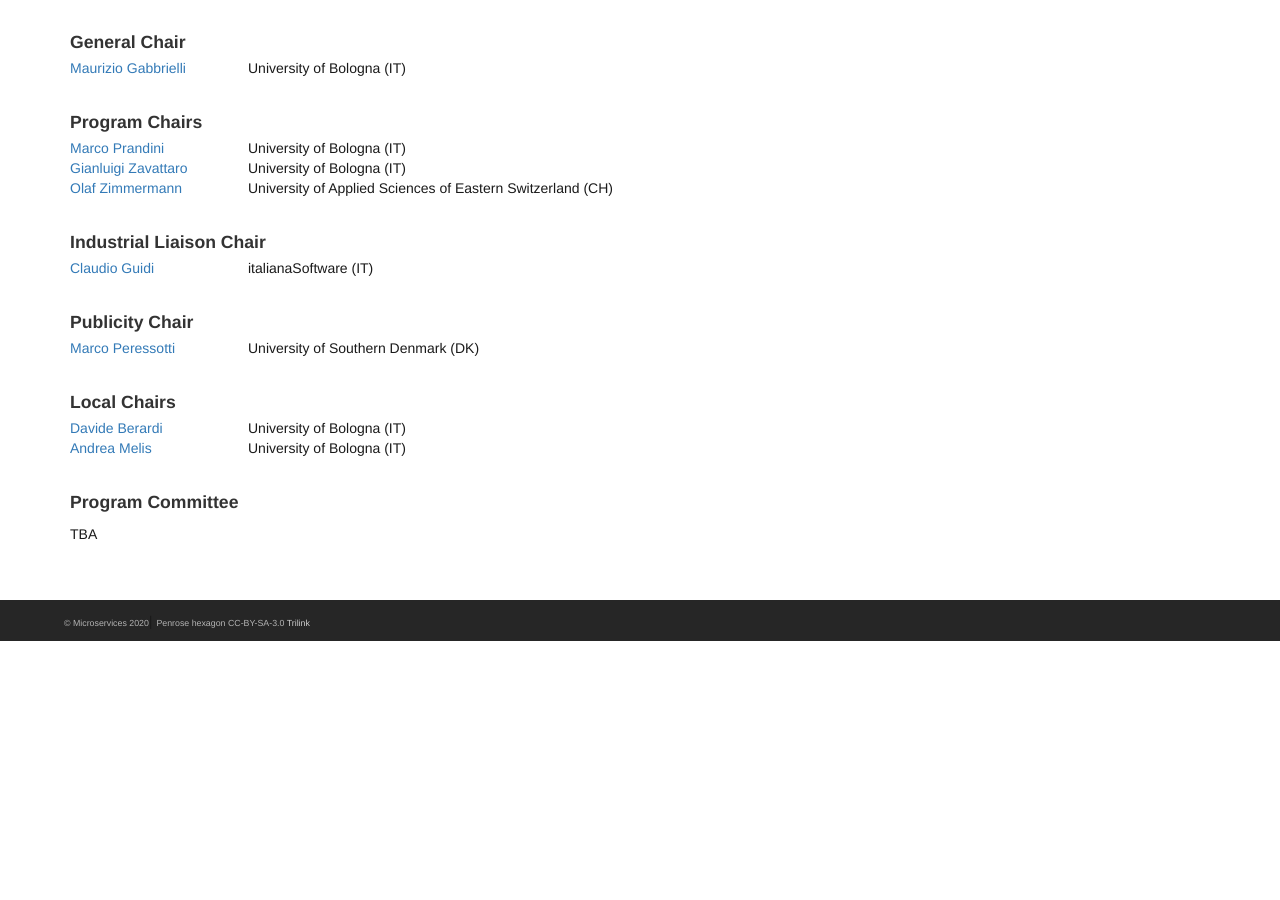
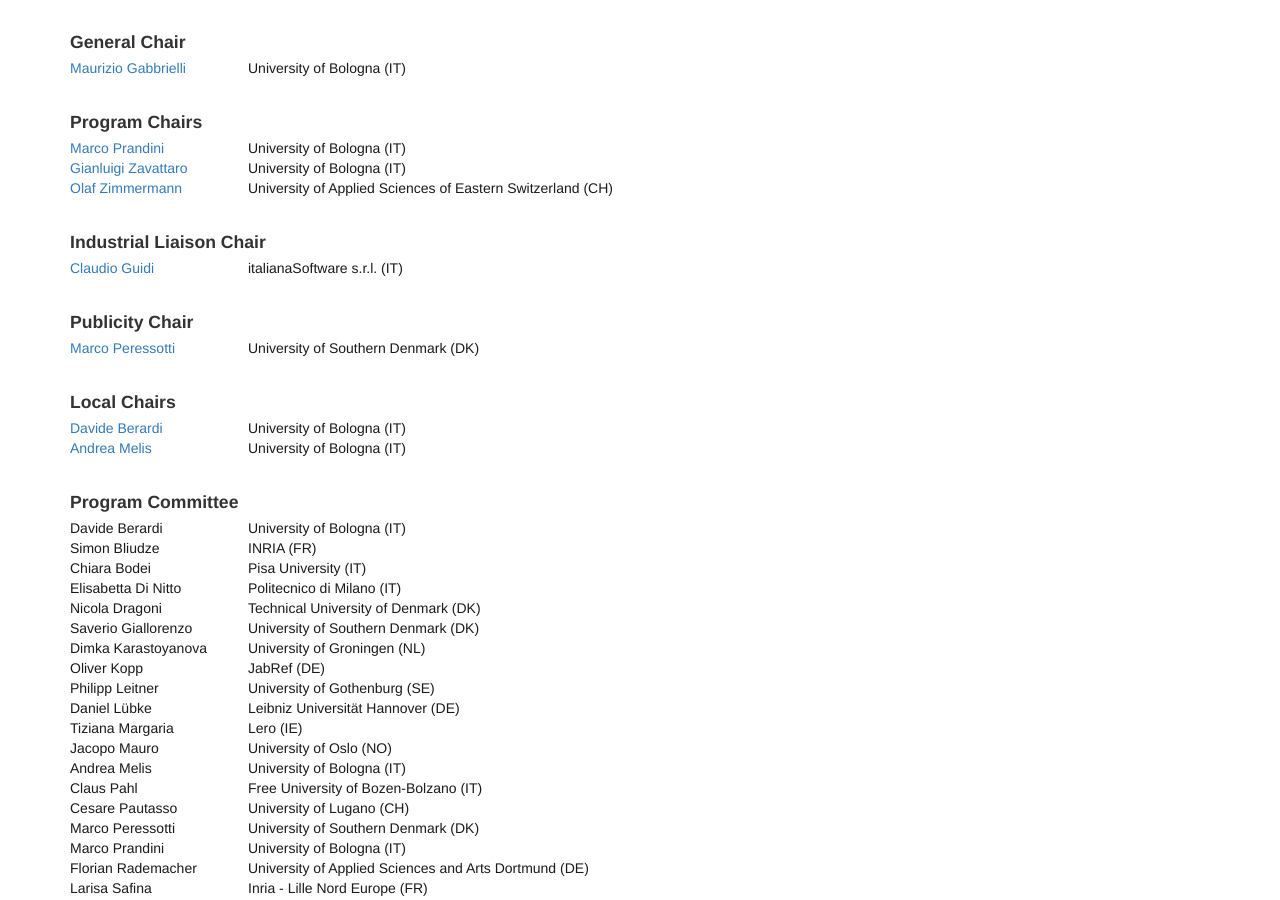
Before and after one commit to microservices-community/microservices-2020, a Jekyll site: the page built from committees.md, in a window 1280 px wide and 900 px high, scrolled down 530 px. Built offline with Jekyll 4.4.1, drawn with Linux system fonts in a browser that asks for light colours; before the commit the page ends 1171 px from its top, so only the background shows below that; some of the changed text lies outside the part shown.

```diff
--- a/committees.md
+++ b/committees.md
@@ -28,7 +28,7 @@ layout: page
 ###	Industrial Liaison Chair
 <table>
   <tbody>
-    <tr><td><a href="http://claudioguidi.blogspot.com/">Claudio Guidi</a></td><td>italianaSoftware (IT)</td></tr>
+    <tr><td><a href="http://claudioguidi.blogspot.com/">Claudio Guidi</a></td><td>italianaSoftware s.r.l. (IT)</td></tr>
   </tbody>
 </table>
 ### Publicity Chair
@@ -45,4 +45,39 @@ layout: page
   </tbody>
 </table>
 ### Program Committee
-TBA
+
+<table>
+  <tbody>
+    <tr><td>Davide Berardi</td><td>University of Bologna (IT)</td></tr>
+    <tr><td>Simon Bliudze</td><td>INRIA (FR)</td></tr>
+    <tr><td>Chiara Bodei</td><td>Pisa University (IT)</td></tr>
+    <tr><td>Elisabetta Di Nitto</td><td>Politecnico di Milano (IT)</td></tr>
+    <tr><td>Nicola Dragoni</td><td>Technical University of Denmark (DK)</td></tr>
+    <tr><td>Saverio Giallorenzo</td><td>University of Southern Denmark (DK)</td></tr>
+    {%- comment -%}
+    <tr><td>Claudio Guidi</td><td>italianaSoftware s.r.l. (IT)</td></tr>
+    {%- endcomment -%}
+    <tr><td>Dimka Karastoyanova</td><td>University of Groningen (NL)</td></tr>
+    <tr><td>Oliver Kopp</td><td>JabRef (DE)</td></tr>
+    <tr><td>Philipp Leitner</td><td>University of Gothenburg (SE)</td></tr>
+    <tr><td>Daniel Lübke</td><td>Leibniz Universität Hannover (DE)</td></tr>
+    <tr><td>Tiziana Margaria</td><td>Lero (IE)</td></tr>
+    <tr><td>Jacopo Mauro</td><td>University of Oslo (NO)</td></tr>
+    <tr><td>Andrea Melis</td><td>University of Bologna (IT)</td></tr>
+    <tr><td>Claus Pahl</td><td>Free University of Bozen-Bolzano (IT)</td></tr>
+    <tr><td>Cesare Pautasso</td><td>University of Lugano (CH)</td></tr>
+    <tr><td>Marco Peressotti</td><td>University of Southern Denmark (DK)</td></tr>
+    <tr><td>Marco Prandini</td><td>University of Bologna (IT)</td></tr>
+    <tr><td>Florian Rademacher</td><td>University of Applied Sciences and Arts Dortmund (DE)</td></tr>
+    <tr><td>Larisa Safina</td><td>Inria - Lille Nord Europe (FR)</td></tr>
+    <tr><td>Jacopo Soldani</td><td>University of Pisa (IT)</td></tr>
+    <tr><td>Davide Taibi</td><td>Tampere University of Technology (FI)</td></tr>
+    <tr><td>Massimo Villari</td><td>University of Messina (IT)</td></tr>
+    {%- comment -%}
+    <tr><td>Gianluigi Zavattaro</td><td>University of Bologna (IT)</td></tr>
+    <tr><td>Olaf Zimmermann</td><td>HSR FHO (IT)</td></tr>
+    {%- endcomment -%}
+  </tbody>
+</table>
+
+(More to be confirmed)
```
Also changed, not shown: cfp.txt (+31 -5 lines), index.md (+1 -1 lines).
